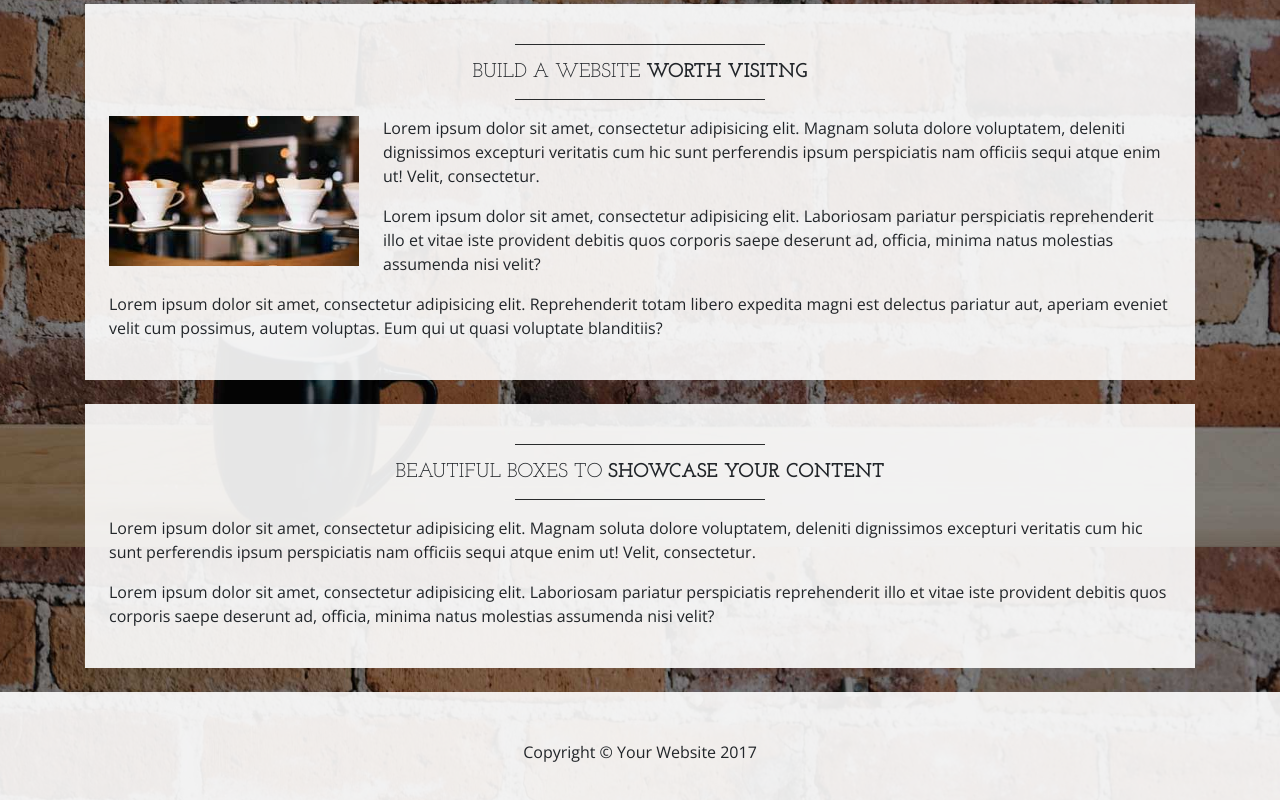
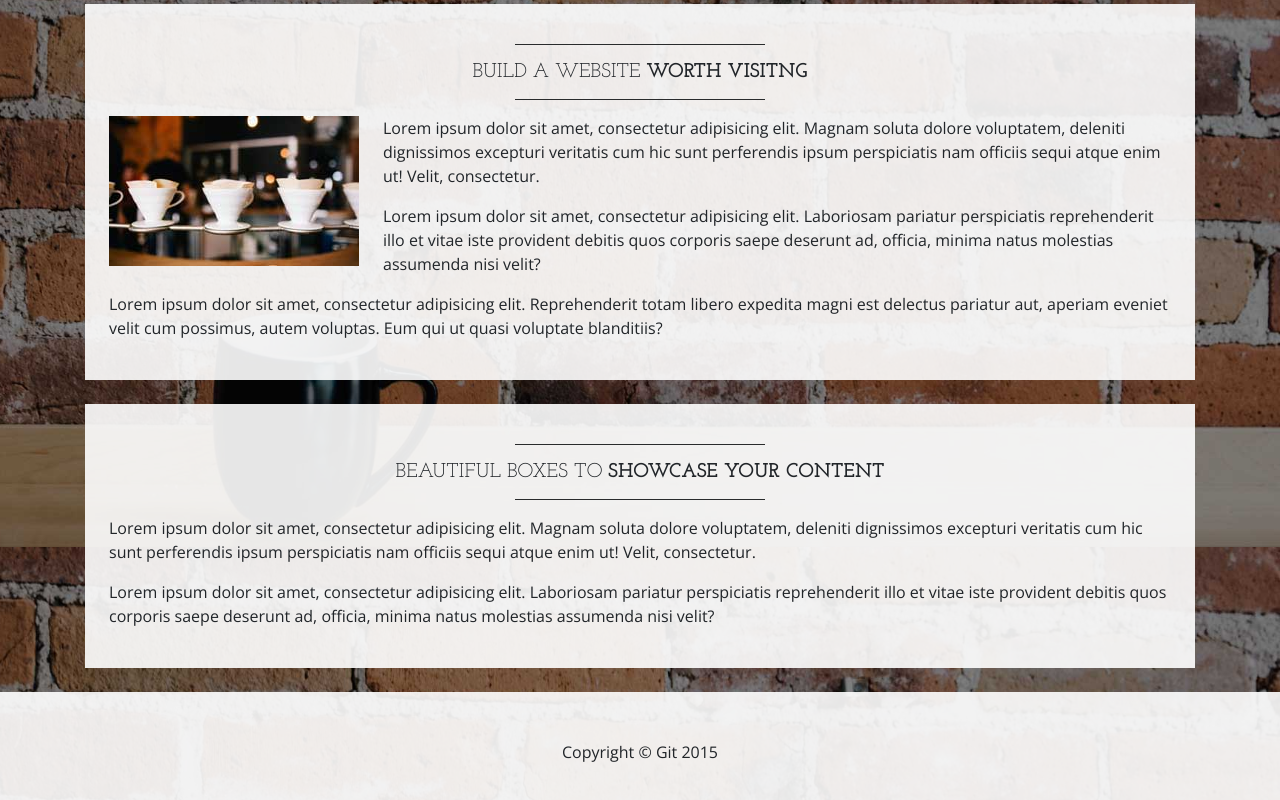
Before and after one commit to fernandosouzadeveloper/learn-github, a website: page index.html in a window 1280 px wide. Shown: the part 1053-1853 px from the top of the page. Drawn offline with nearby package versions, Linux system fonts and the light colour scheme.

Commit message:
Changed text inside the footer

```diff
--- a/index.html
+++ b/index.html
@@ -134,7 +134,7 @@
 
     <footer class="bg-faded text-center py-5">
       <div class="container">
-        <p class="m-0">Copyright &copy; Your Website 2017</p>
+        <p class="m-0">Copyright &copy; Git 2015</p>
       </div>
     </footer>
 
```
